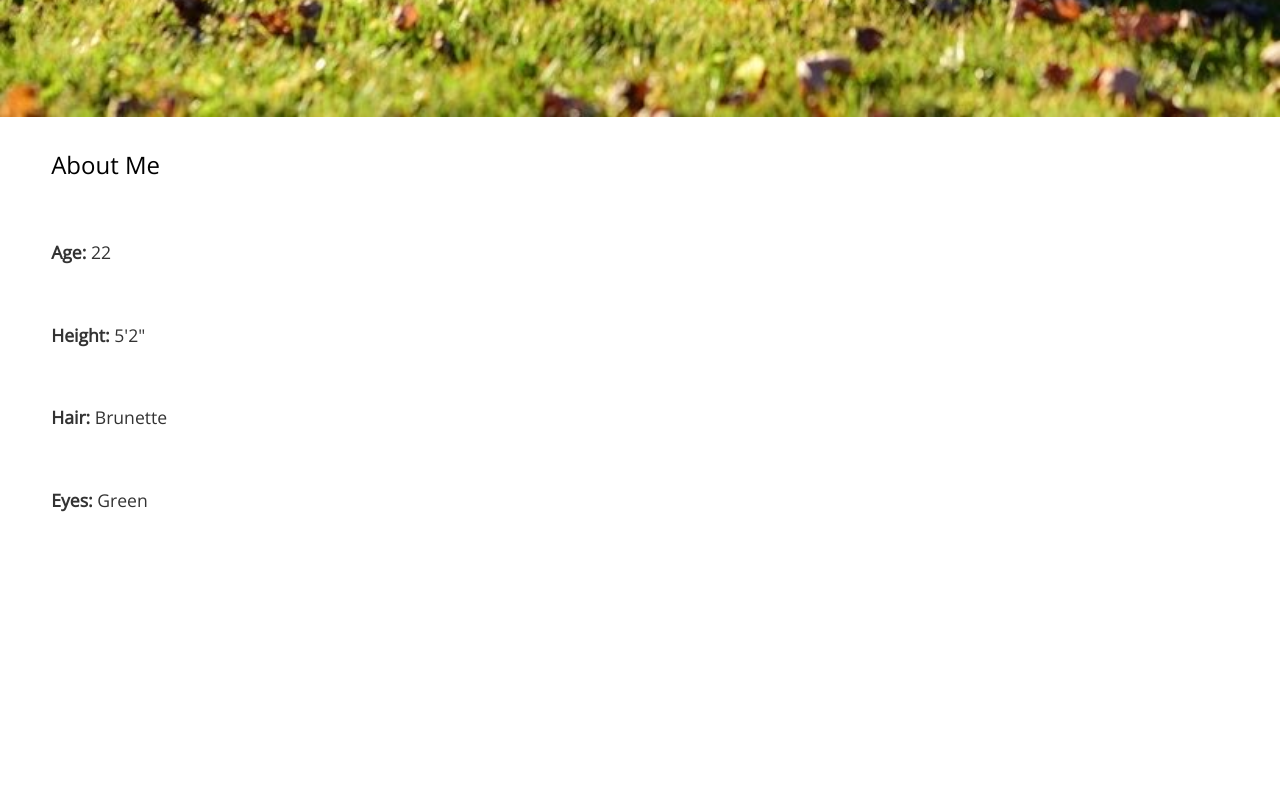
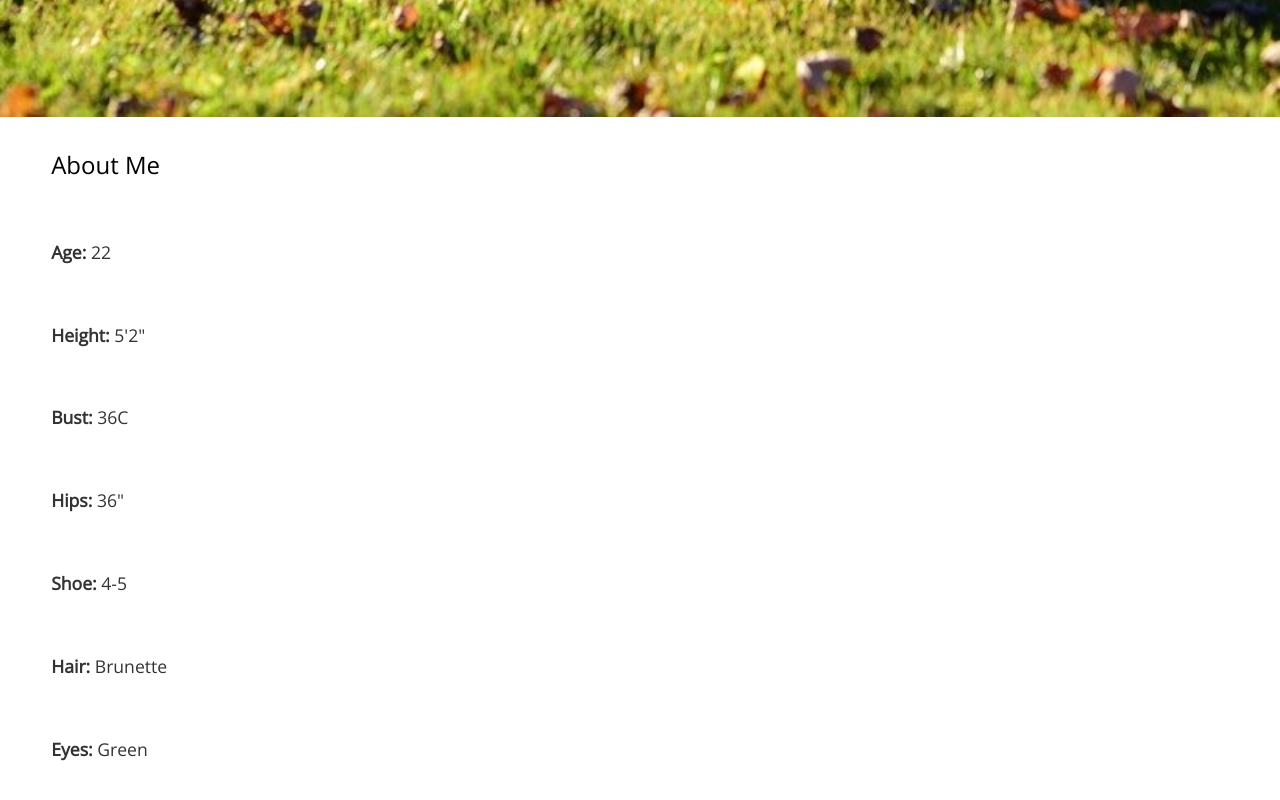
Before and after one commit to Jeff-Clark-Topeka/Dezmarie-Bryner, a plain HTML site: page about.html in a window 1280 px wide. Shown: the part 1645-2445 px from the top of the page. Before the commit the page ends 2216 px from the top, so only its background shows below. Drawn offline with nearby package versions, Linux system fonts and the light colour scheme.

Commit message:
added bust, hips and shoe sizes to about.html

```diff
--- a/about.html
+++ b/about.html
@@ -34,6 +34,9 @@
         <ul class="aboutList">
             <li class="aboutItem"><span>Age:</span> 22</li>
             <li class="aboutItem"><span>Height:</span> 5'2"</li>
+            <li class="aboutItem"><span>Bust:</span> 36C</li>
+            <li class="aboutItem"><span>Hips:</span> 36"</li>
+            <li class="aboutItem"><span>Shoe:</span> 4-5</li>
             <li class="aboutItem"><span>Hair:</span> Brunette</li>
             <li class="aboutItem"><span>Eyes:</span> Green</li>
         </ul>
```
